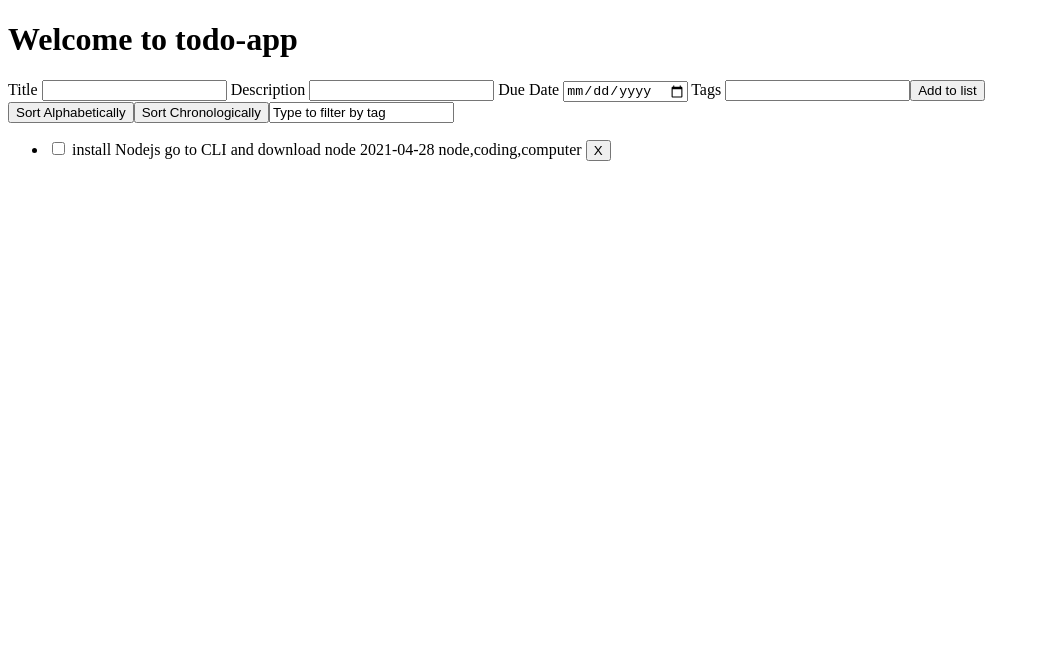
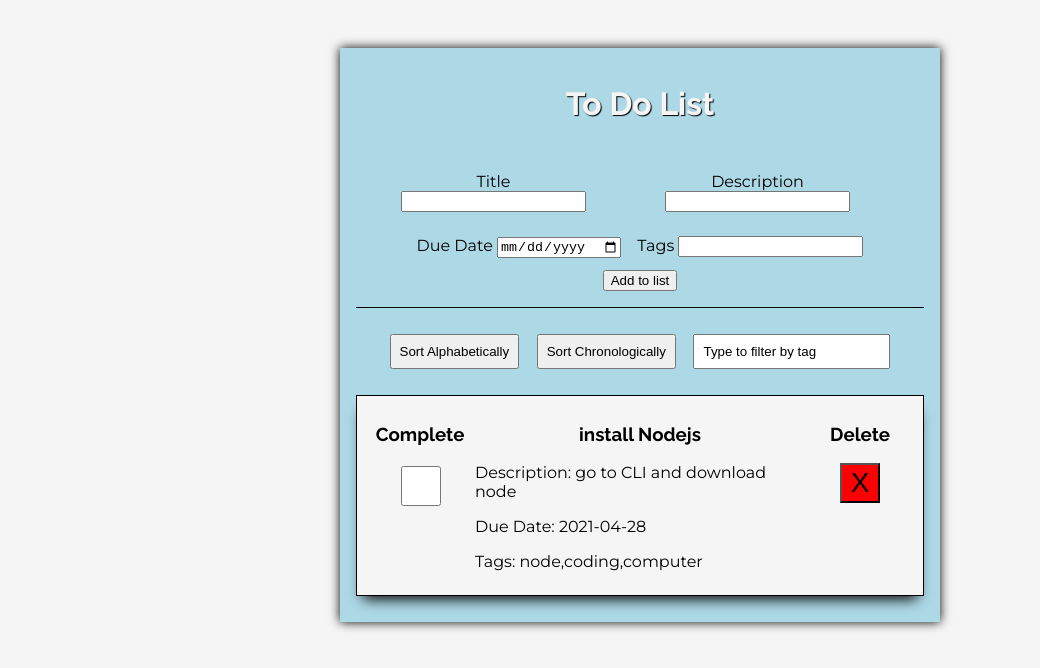
Before and after one commit to Wkoslik/todo_app_angular, an Angular app: page / in a window 1280 px wide. Shown: the top 668 px of the page, without its empty margins (0-1040 px from the left). Built offline with nearby package versions, Linux system fonts and the light colour scheme.

Commit message:
styling complete

```diff
--- a/src/app/app.component.css
+++ b/src/app/app.component.css
@@ -0,0 +1,6 @@
+.todo-container{
+    -webkit-box-shadow: 5px 5px 15px 5px #000000;
+    box-shadow: 0px 0px 10px 0px #000000;
+    padding: 16px;
+    background-color: lightblue;
+}
--- a/src/app/app.component.ts
+++ b/src/app/app.component.ts
@@ -4,13 +4,18 @@ import { Component } from '@angular/core';
 @Component({
   selector: 'app-root',
   template: `
+  <div class="todo-container">
+  <header>
     <h1>
-      Welcome to {{ title }}
+      {{title}}
     </h1>
+  </header>
+
     <app-list-container></app-list-container>
+  </div>
   `,
   styleUrls: ['./app.component.css']
 })
 export class AppComponent {
-  title = 'todo-app';
+  title = 'To Do List';
 }
--- a/src/app/input-item/input-item.component.css
+++ b/src/app/input-item/input-item.component.css
@@ -0,0 +1,21 @@
+form{
+    max-width: 100%;
+    padding: 16px;
+    margin-top: 10px;
+    margin-bottom: 10px;
+    display: flex;
+    flex-direction: column;
+    border-bottom: 1px solid black;
+}
+
+.line-one, .line-two{
+    display: flex;
+    justify-content: space-between;
+    align-items: center;
+    margin: 0 auto;
+    padding: 4px;
+}
+
+.line-one>div, .line-two>div{
+    padding: 8px;
+}
--- a/src/app/input-item/input-item.component.html
+++ b/src/app/input-item/input-item.component.html
@@ -1,47 +1,35 @@
 <form>
+    <div class="line-one">
+        <div class="todo-title">
             <label for="title">
                 Title
             </label>
-    <input
-        type="text"
-        name="title"
-        id="title"
-        #inputTitle
-        [value]="title"
-    >
-
+            <input type="text" name="title" id="title" #inputTitle [value]="title">
+        </div>
+        <div class="todo-description">
             <label for="description">
                 Description
             </label>
-    <input
-        type="text"
-        name="description"
-        id="description"
-        #inputDesc
-        [value]="description"
-    >
-
+            <input type="text" name="description" id="description" #inputDesc [value]="description">
+        </div>
+    </div>
+    <div class="line-two">
+        <div class="todo-due">
             <label for="due-date">
                 Due Date
             </label>
-    <input
-        type="date"
-        name="due-date"
-        id="due-date"
-        #inputDueDate
-        [value]="dueDate"
-    >
-
+            <input type="date" name="due-date" id="due-date" #inputDueDate [value]="dueDate">
+        </div>
+        <div class="todo-tags">
             <label for="tags">
                 Tags
             </label>
-    <input
-        type="text"
-        name="tags"
-        id="tags"
-        #inputTags
-        [value]="tags"
-    >
-
-    <button value="Add to list" (click)="addToList(inputTitle.value, inputDesc.value, inputDueDate.value, inputTags.value)">Add to list </button>
+            <input type="text" name="tags" id="tags" #inputTags [value]="tags">
+        </div>
+    </div>
+    <div class="todo-add">
+        <button class="btn" value="Add to list"
+            (click)="addToList(inputTitle.value, inputDesc.value, inputDueDate.value, inputTags.value)">Add to list
+        </button>
+    </div>
 </form>
--- a/src/app/sort-buttons/sort-buttons.component.css
+++ b/src/app/sort-buttons/sort-buttons.component.css
@@ -0,0 +1,15 @@
+.sort-filter{
+    max-width: 100%;
+    padding: 16px;
+    display: flex;
+    justify-content: space-evenly;
+    align-items: center;
+}
+
+.sort-filter>button, .sort-filter>input{
+    padding: 8px;
+}
+
+.btn:hover{
+    cursor: pointer;
+}
--- a/src/app/sort-buttons/sort-buttons.component.html
+++ b/src/app/sort-buttons/sort-buttons.component.html
@@ -1,5 +1,5 @@
-<div>
-    <button (click)="sortAlphabetically()">Sort Alphabetically</button>
-    <button (click)="sortChronologically()">Sort Chronologically</button>
+<div class="sort-filter">
+    <button (click)="sortAlphabetically()" class="btn sort">Sort Alphabetically</button>
+    <button (click)="sortChronologically()" class="btn sort">Sort Chronologically</button>
     <input type="text" value="Type to filter by tag" (keyup)="search()"/>
 </div>
--- a/src/app/todo-item/todo-item.component.css
+++ b/src/app/todo-item/todo-item.component.css
@@ -1,3 +1,54 @@
 .todo-complete {
     text-decoration: line-through;
+    font-weight: 100;
+    font-style: italic;
   }
+
+  .todo-item{
+    display: flex;
+    justify-content: space-between;
+    border: 1px solid black;
+    padding: 8px;
+    margin-top: 10px;
+    margin-bottom: 10px;
+    background-color: whitesmoke;
+    -webkit-box-shadow: 0px 10px 13px -7px #000000, 5px 5px 15px 5px rgba(0,0,0,0);
+    box-shadow: 0px 10px 13px -7px #000000, 5px 5px 15px 5px rgba(0,0,0,0);
+  }
+
+  .complete, .delete{
+    width: 25%;
+    text-align: center;
+  }
+
+  .item{
+    width: 75%;
+  }
+
+  .delete-btn{
+    background-color: red;
+    width: 40px;
+    height: 40px;
+    font-size: 28px;
+    transition: 500ms ease-in-out;
+  }
+
+  .delete-btn:hover{
+    cursor: pointer;
+    font-size: 32px;
+    background-color: black;
+    color: red;
+  }
+
+  .todo-item >div >span >p{
+    text-align: left;
+  }
+
+input[type="checkbox"]{
+  width: 40px;
+  height: 40px;
+}
+
+input[type="checkbox"]:hover{
+  cursor: pointer;
+}
--- a/src/app/todo-item/todo-item.component.html
+++ b/src/app/todo-item/todo-item.component.html
@@ -1,13 +1,25 @@
 <div class="todo-item">
-    <input type="checkbox" (click)="complete()" [checked]="item.completed"/>
+    <div class="complete">
+        <h3>Complete</h3>
+        <input type="checkbox" (click)="complete()" [checked]="item.completed" class="checkbox"/>
+    </div>
+    <div class="item">
+        <span [ngClass]="{'todo-complete': item.completed}">
+            <h3>
+                {{item.title}}
+            </h3>
+            <p>
+                Description: {{item.description}}
+            </p>
+            <p>
+                Due Date: {{item.dueDate}}
+            </p>
+            <p>Tags: {{item.tags}} </p>
 
-    <span [ngClass]="{'todo-complete': item.completed}">
-    {{item.title}}
-    {{item.description}}
-    {{item.dueDate}}
-    {{item.tags}}
-
-</span>
-
-    <button (click)="removeItem()">X</button>
+        </span>
+    </div>
+    <div class="delete">
+        <h3>Delete</h3>
+        <button (click)="removeItem()" class="btn delete-btn">X</button>
+    </div>
 </div>
--- a/src/index.html
+++ b/src/index.html
@@ -2,10 +2,9 @@
 <html lang="en">
 <head>
   <meta charset="utf-8">
-  <title>TodoApp</title>
+  <title>Whitney Koslik To Do App</title>
   <base href="/">
   <meta name="viewport" content="width=device-width, initial-scale=1">
-  <link rel="icon" type="image/x-icon" href="favicon.ico">
 </head>
 <body>
   <app-root></app-root>
--- a/src/styles.css
+++ b/src/styles.css
@@ -1 +1,31 @@
-/* You can add global styles to this file, and also import other style files */
+@import url('https://fonts.googleapis.com/css2?family=Montserrat:ital,wght@0,400;1,100&family=Raleway:wght@400;500;600;700;800&display=swap');
+html{
+    background-color: whitesmoke;
+}
+
+body{
+    max-width: 600px;
+    margin: 5vh auto;
+    padding: 8px;
+    text-align: center;
+    font-family: 'Montserrat', sans-serif;
+}
+
+h1{
+    font-family: 'Raleway', sans-serif;
+    color: whitesmoke;
+    text-shadow: -1px -1px 1px rgba(255,255,255,.1), 1px 1px 1px rgba(0,0,0, 1);
+}
+
+h3{
+    font-family: 'Raleway', sans-serif;
+}
+
+
+ul{
+    list-style: none;
+    margin: 0;
+    margin-block-start: 0;
+    margin-block-end: 0;
+    padding-inline-start: 0;
+}
```
Lines whose indentation alone changed are shown as unchanged.
